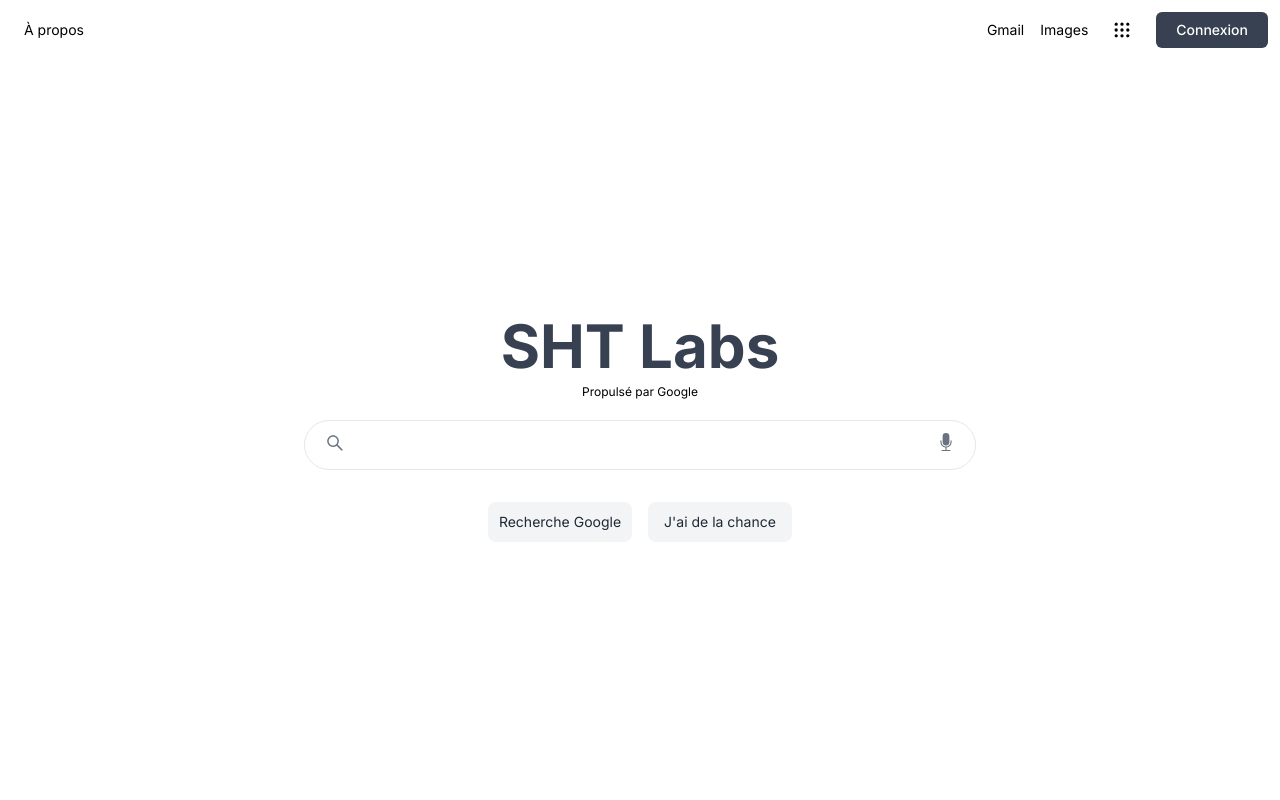
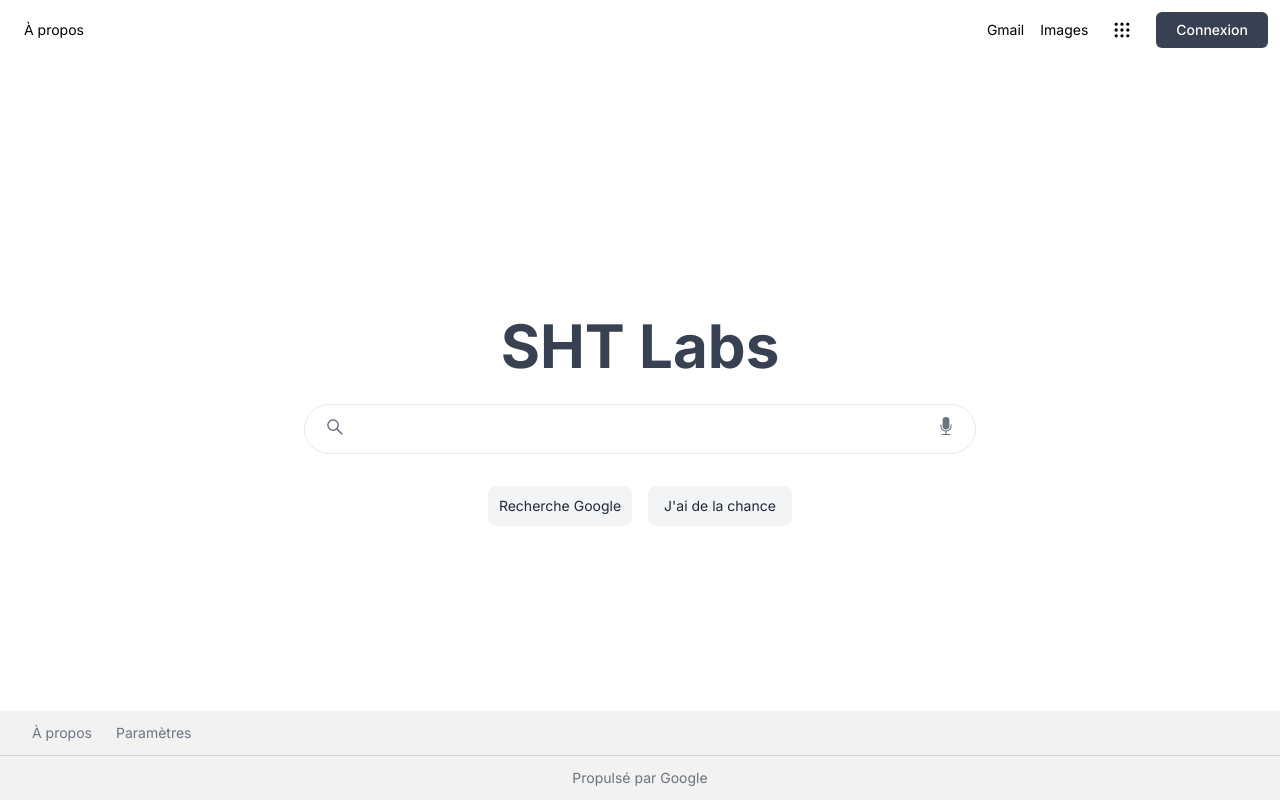
Before and after one commit to shuntps/NEXTJS14-Custom_google_search, a Next.js app: page / in a window 1280 px wide. Built offline with nearby package versions, Linux system fonts and the light colour scheme.

Commit message:
Add footer section & some fix

```diff
--- a/src/app/layout.js
+++ b/src/app/layout.js
@@ -1,5 +1,6 @@
 import { Inter } from "next/font/google";
 import "./globals.css";
+import Footer from "@/components/Footer";
 
 const inter = Inter({ subsets: ["latin"] });
 
@@ -11,7 +12,10 @@
 export default function RootLayout({ children }) {
    return (
       <html lang="fr">
-            <body className={inter.className}>{children}</body>
+         <body className={inter.className}>
+            {children}
+            <Footer />
+         </body>
       </html>
    );
 }
--- a/src/app/page.js
+++ b/src/app/page.js
@@ -7,12 +7,7 @@
       <>
          <HomeHeader />
          <div className="flex flex-col items-center mt-64">
-                <h1 className="text-6xl text-gray-700 font-bold mb-2">
-                    SHT Labs
-                </h1>
-                <span className="text-xs text-slate-150">
-                    Propulsé par Google
-                </span>
+            <h1 className="text-6xl text-gray-700 font-bold mb-2">SHT Labs</h1>
             <HomeSearch />
          </div>
       </>
--- /dev/null
+++ b/src/components/Footer.jsx
@@ -0,0 +1,26 @@
+export default function Footer() {
+   return (
+      <footer className="absolute bottom-0 text-sm text-gray-500 bg-[#f2f2f2] w-full">
+         <div className="flex flex-col sm:flex-row px-8 py-3 space-y-7 sm:space-y-0 border-b border-gray-300">
+            <ul className="flex space-x-6">
+               <li className="hover:underline cursor-pointer hover:text-gray-600">
+                  À propos
+               </li>
+               <li className="hover:underline cursor-pointer hover:text-gray-600">
+                  Paramètres
+               </li>
+            </ul>
+         </div>
+         <div className="flex items-center justify-center px-8 py-3 space-y-7 sm:space-y-0">
+            <div className="flex items-center space-x-6">
+               <a
+                  href="https://google.ca"
+                  className="hover:underline cursor-pointer hover:text-gray-600"
+               >
+                  Propulsé par Google
+               </a>
+            </div>
+         </div>
+      </footer>
+   );
+}
--- a/src/components/HomeHeader.js
+++ /dev/null
@@ -1,32 +0,0 @@
-import Link from "next/link";
-import { TbGridDots } from "react-icons/tb";
-
-export default function HomeHeader() {
-    return (
-        <header className="p-3 pl-6 text-sm">
-            <div className="flex items-center justify-between">
-                <Link href={"/"} className="hover:underline">
-                    À propos
-                </Link>
-                <div className="flex space-x-4 items-center">
-                    <Link
-                        href={"https://mail.google.com"}
-                        className="hover:underline"
-                    >
-                        Gmail
-                    </Link>
-                    <Link
-                        href={"https://image.google.com"}
-                        className="hover:underline"
-                    >
-                        Images
-                    </Link>
-                    <TbGridDots className="text-4xl p-2 bg-transparent hover:bg-gray-200 rounded-full" />
-                    <button className="bg-gray-700 text-white px-5 py-2 font-medium rounded-md hover:brightness-105 hover:bg-gray-800 hover:shadow-md transition-shadow">
-                        Connexion
-                    </button>
-                </div>
-            </div>
-        </header>
-    );
-}
--- /dev/null
+++ b/src/components/HomeHeader.jsx
@@ -0,0 +1,32 @@
+import Link from "next/link";
+import { TbGridDots } from "react-icons/tb";
+
+export default function HomeHeader() {
+   return (
+      <header className="p-3 pl-6 text-sm">
+         <div className="flex items-center justify-between">
+            <Link href={"/"} className="hover:underline">
+               À propos
+            </Link>
+            <div className="flex space-x-4 items-center">
+               <Link
+                  href={"https://mail.google.com"}
+                  className="hover:underline"
+               >
+                  Gmail
+               </Link>
+               <Link
+                  href={"https://image.google.com"}
+                  className="hover:underline"
+               >
+                  Images
+               </Link>
+               <TbGridDots className="text-4xl p-2 bg-transparent hover:bg-gray-200 rounded-full" />
+               <button className="bg-gray-700 text-white px-5 py-2 font-medium rounded-md hover:brightness-105 hover:bg-gray-800 hover:shadow-md transition-shadow">
+                  Connexion
+               </button>
+            </div>
+         </div>
+      </header>
+   );
+}
```
Also changed, not shown: src/components/HomeSearch.jsx (renamed from src/components/HomeSearch.js). Lines whose indentation alone changed are shown as unchanged.
